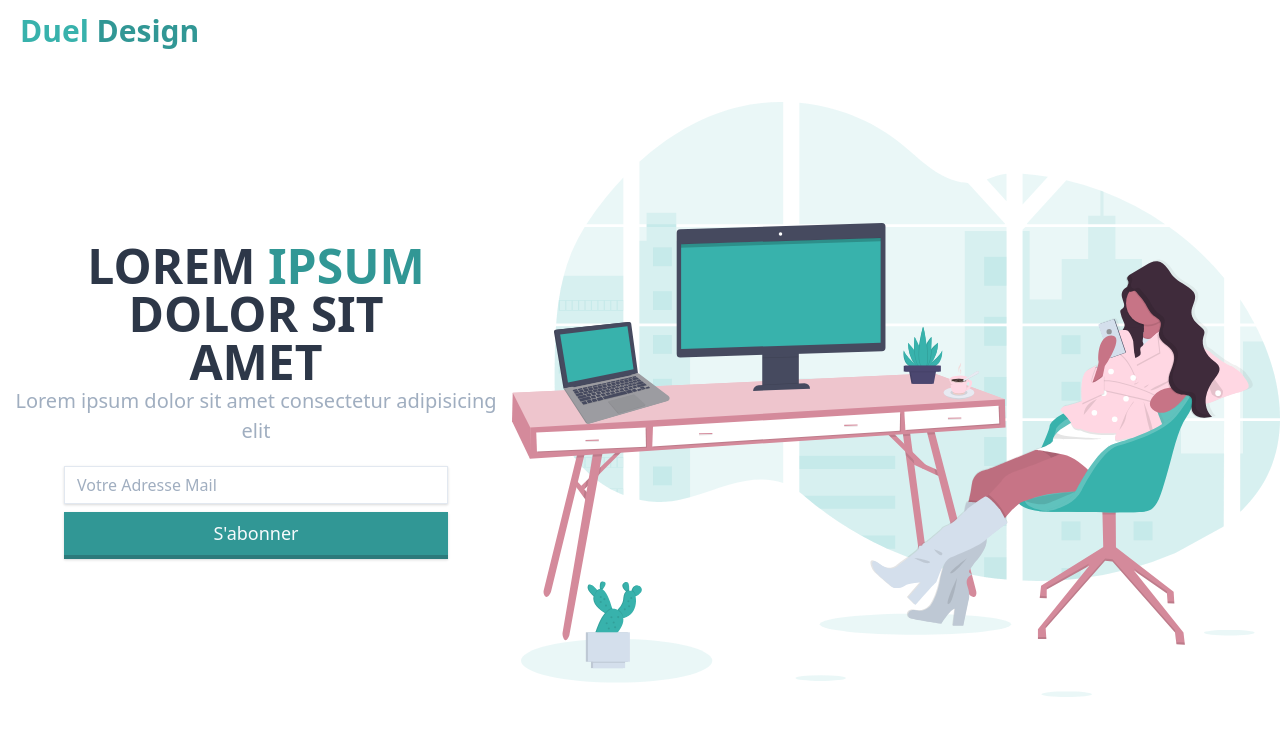
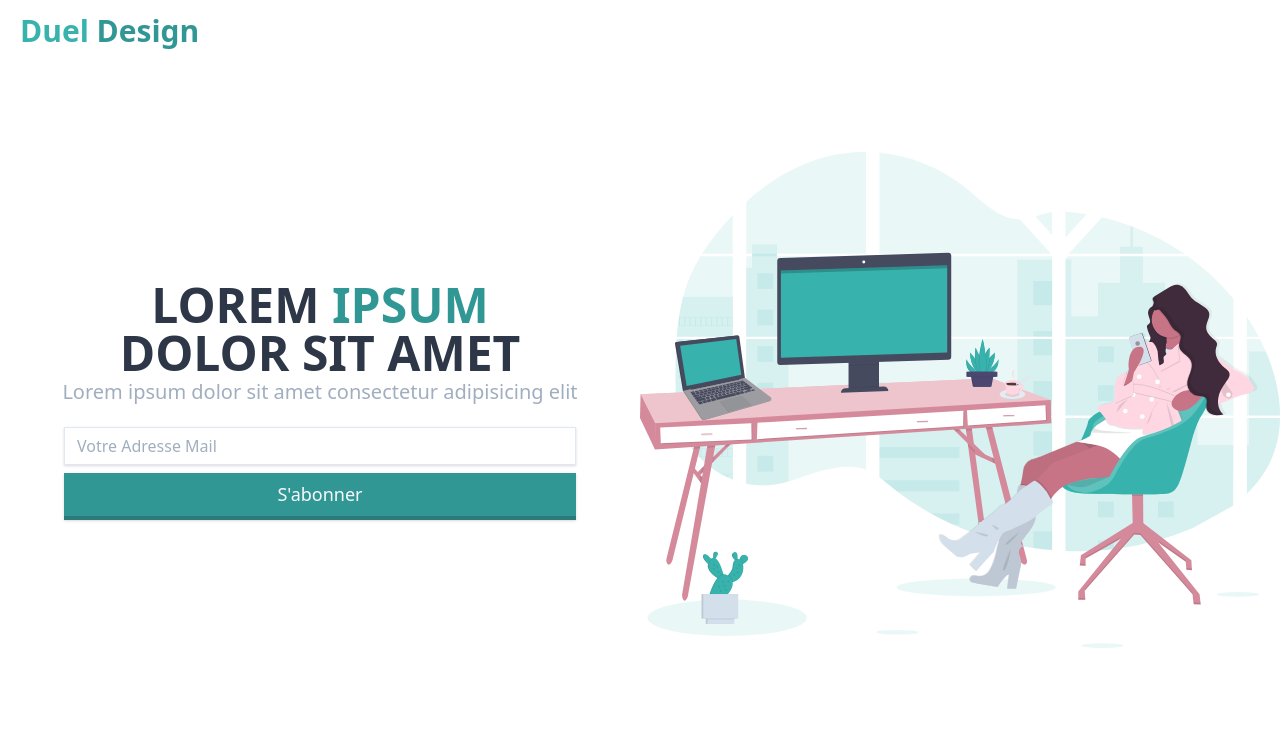
Before and after one commit to senkuu/dueldesign-landing, a website built with Parcel: page src/index.html in a window 1280 px wide. Built offline with nearby package versions, Linux system fonts and the light colour scheme.

Commit message:
try new width

```diff
--- a/src/index.html
+++ b/src/index.html
@@ -19,14 +19,14 @@
       class="first-section w-screen h-screen flex flex-col justify-center md:justify-start md:pt-32 lg:pt-0 lg:justify-center"
     >
       <h2
-        class="text-gray-800 px-16 text-5xl uppercase font-bold font-sans text-center leading-none lg:w-2/5"
+        class="text-gray-800 px-6 md:px-16 text-5xl uppercase font-bold font-sans text-center leading-none lg:w-1/2"
       >
         Lorem <span class="text-teal-600">ipsum</span> dolor sit amet
       </h2>
-      <p class="text-gray-500 text-center text-xl lg:w-2/5">
+      <p class="text-gray-500 text-center text-xl lg:w-1/2">
         Lorem ipsum dolor sit amet consectetur adipisicing elit
       </p>
-      <div class="lg:w-2/5 px-16 pt-5" id="mc_embed_signup">
+      <div class="lg:w-1/2 px-6 md:px-16 pt-5" id="mc_embed_signup">
         <form
           action="https://gmail.us4.list-manage.com/subscribe/post?u=da0396e5290469e63dd5b095c&amp;id=e806b2af6b"
           method="post"
--- a/src/style.css
+++ b/src/style.css
@@ -17,6 +17,6 @@ body {
 
 @media (min-width: 1024px) {
   .first-section {
-    background-size: 60%;
+    background-size: 50%;
   }
 }
```
